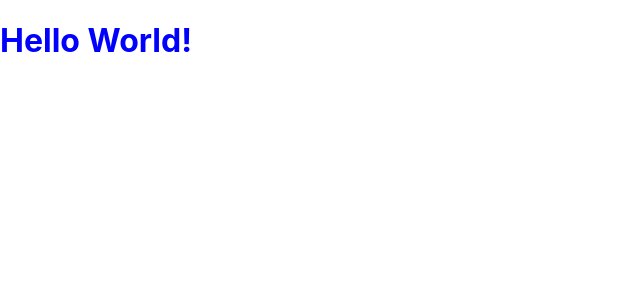
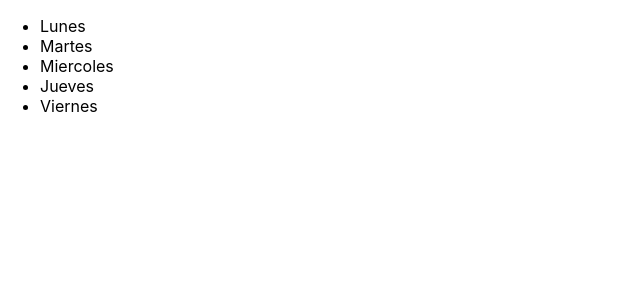
Before and after one commit to UvealSnow/react-basics, a React (Create React App) app: page / in a window 1280 px wide. Shown: the top 300 px of the page, without its empty margins (0-640 px from the left). Built offline with nearby package versions, Linux system fonts and the light colour scheme.

Commit message:
What's JSX?

```diff
--- a/src/index.js
+++ b/src/index.js
@@ -4,18 +4,15 @@ import './index.css';
 import reportWebVitals from './reportWebVitals';
 
 ReactDOM.render(
-  /**
-   *  Creates an element with the desired characteristics.
-   *
-   * @param type keyof React.ReactHTML
-   * @param props? React.ReactClassAttributes
-   * @param ...children? React.ReactNode
-   */
-  React.createElement(
-    "h1",
-    { style: { color: 'blue' } },
-    "Hello World!"
-  ),
+  // This is using JSX (JavaScript as XML) this uses Babel to make this work.
+  //https://babeljs.io/repl#?browsers=defaults%2C%20not%20ie%2011%2C%20not%20ie_mob%2011&build=&builtIns=false&corejs=3.6&spec=false&loose=false&code_lz=EoUwhgxgLgIg8gWQHQCcQDsAmIUAoBQABIQPQmEAqAFgJYDOh9hArnTegOaEBSAygBqFc3MADcwvCChoAHKITAN-CADIBKQlFoNWIBgCEwAIxAAbTQHtCAWzABrEJu2EA7hZR2kRQgB5mpgD5vYh9TGgCVZnQ9HxIwoOIQ-IQwFCgYuPDg32SaHAgLUwz47NDw7mYQUWKsxJzwgDU8lGi6WJKQkn8AgBpvTAsIZmsMKCQOECgAUSKR9Ch9AE8ASUxcAHIUCwsodbU-tQBuIA&debug=false&forceAllTransforms=false&shippedProposals=false&circleciRepo=&evaluate=false&fileSize=false&timeTravel=false&sourceType=module&lineWrap=true&presets=env%2Creact%2Cstage-2&prettier=false&targets=&version=7.17.2&externalPlugins=&assumptions=%7B%7D
+  <ul>
+    <li>Lunes</li>
+    <li>Martes</li>
+    <li>Miercoles</li>
+    <li>Jueves</li>
+    <li>Viernes</li>
+  </ul>,
   document.getElementById('root'),
 );
 
```
